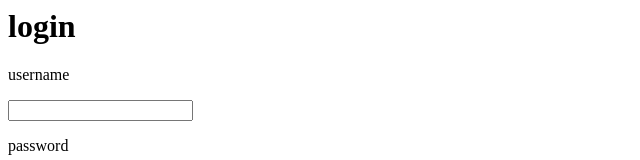
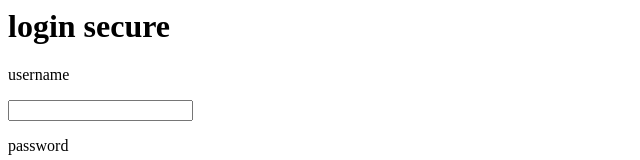
Before and after one commit to MarvinLazaro/curso-contenedores, a plain HTML site: page index.html in a window 1280 px wide. Shown: the top 160 px of the page, without its empty margins (0-640 px from the left). Drawn offline with Linux system fonts and the light colour scheme.

Commit message:
login secure

```diff
--- a/index.html
+++ b/index.html
@@ -1,4 +1,4 @@
-<h1>login</h1>
+<h1>login secure</h1>
 <p>username</p>
 <input type="text">
 <p>password</p>
```
